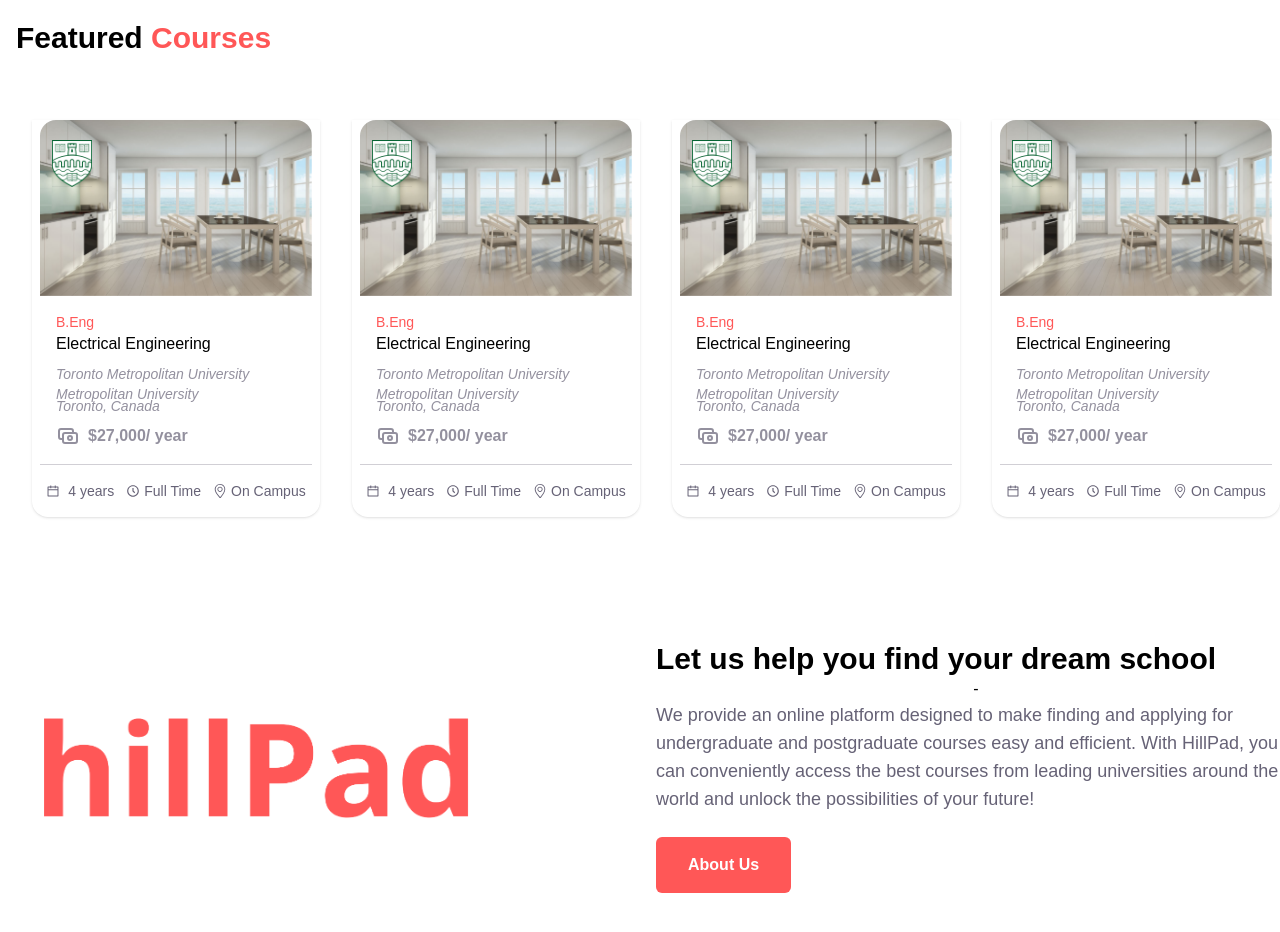
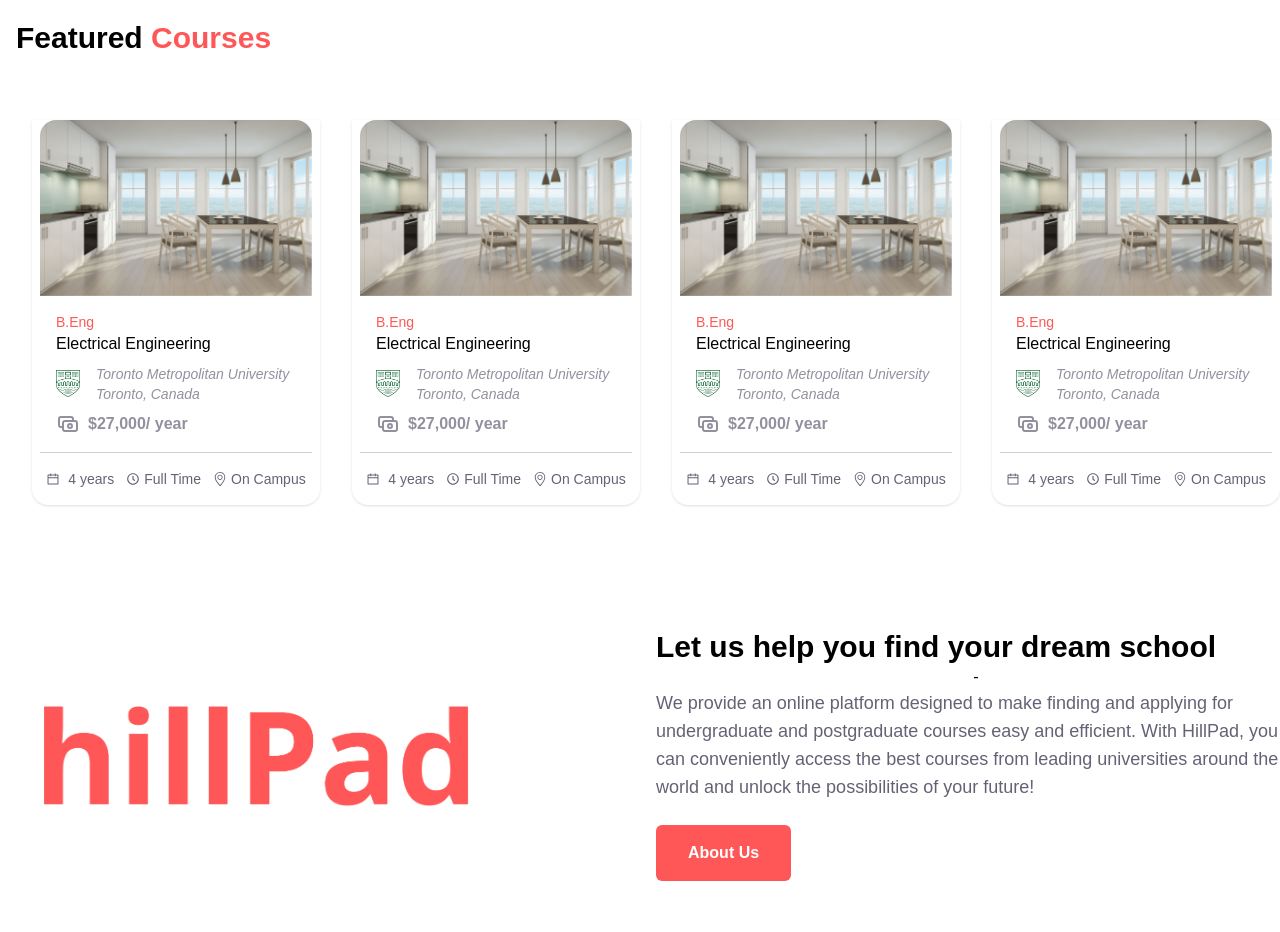
Before and after one commit to Haywhyoh/Hillpad, a React (Vite) app in the folder Hillpad/: page / in a window 1280 px wide. Shown: the part 1680-2612 px from the top of the page. Built offline with nearby package versions, Linux system fonts and the light colour scheme; what tw-elements would draw is missing.

Commit message:
added logo to card

```diff
--- a/Hillpad/src/components/coursecard.jsx
+++ b/Hillpad/src/components/coursecard.jsx
@@ -10,9 +10,9 @@ export default function CourseCard() {
         <div className="my-6 w-72 flex justify-center">
 
             <div className="shadow rounded-b-2xl relative px-2">
-              <div className="absolute w-12 text-white rounded-md p-1 text-sm top-4 left-4">
+              {/* <div className="absolute w-12 text-white rounded-md p-1 text-sm top-4 left-4">
                 <img src={logo} alt="logo" />
-              </div>
+              </div> */}
               <div className=" rounded-xl">
                 <img
                   className=" rounded-t-2xl"
@@ -23,12 +23,21 @@ export default function CourseCard() {
               <div className="text-left m-4">
                 <div className="font-normal text-sm text-orange">B.Eng</div>
                 <div className="font-medium pb-2">Electrical Engineering</div>
-                <div className="text-light_black text-sm italic opacity-70 h-8 ">
-                  Toronto  Metropolitan University Metropolitan University
+                <div className='flex items-center gap-x-4'>
+                  <div className='w-6'>
+                  <img src={logo} alt="logo" />
+                  </div>
+                  <div>
+                <div className="text-light_black text-sm italic opacity-70 ">
+                  Toronto  Metropolitan University
                 </div>
                 <div className="text-light_black text-sm italic opacity-70">
                   Toronto, Canada
                 </div>
+                </div>
+                </div>
+
+
                 <div className="flex gap-x-2 items-center opacity-70 text-light_black my-2">
                   <div className="text-2xl">
                     <HiOutlineCash />
```
